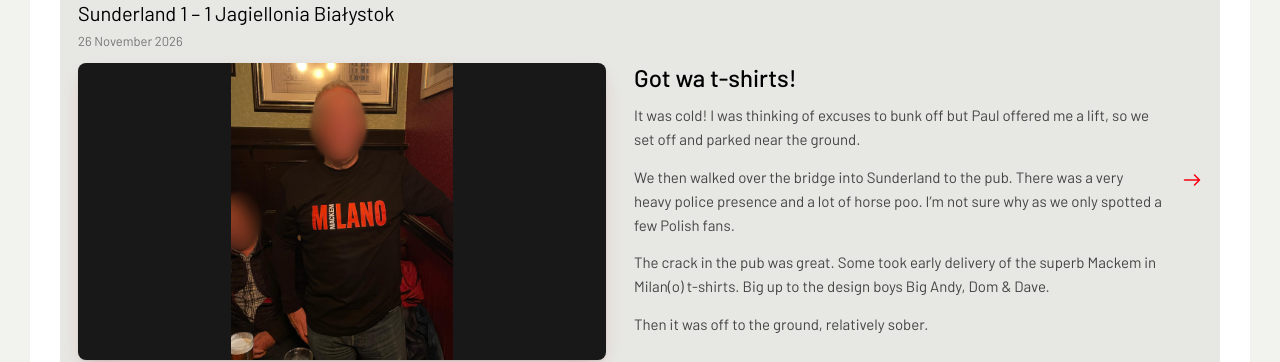
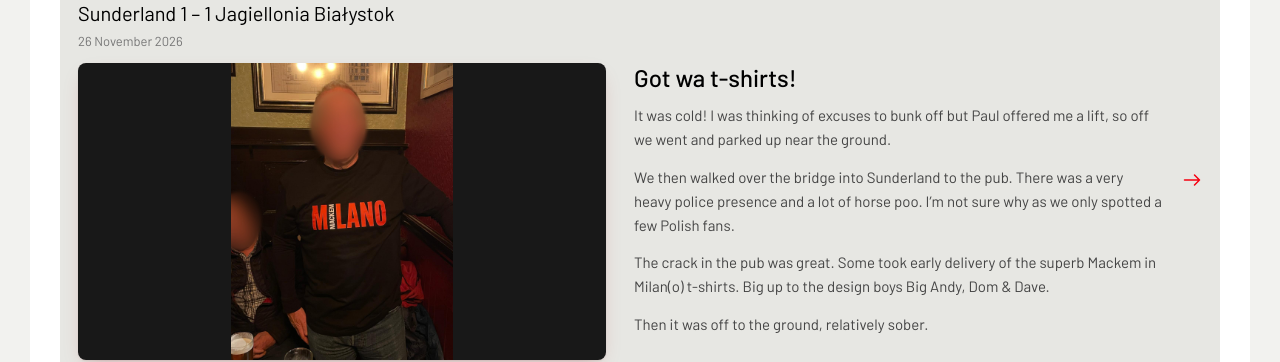
Before and after one commit to s41nty-ui/Saintly-ponderings, a Jekyll site: the page built from index.html, in a window 1280 px wide and 900 px high, scrolled down 801 px. Shown: the part 154-516 px from the top of the window. Built offline with Jekyll 4.4.1, drawn with Linux system fonts in a browser that asks for light colours; nearby versions of some CDN libraries.

Commit message:
Update _match-reports/jagiellonia.md (via Pages CMS)

```diff
--- a/_match-reports/jagiellonia.md
+++ b/_match-reports/jagiellonia.md
@@ -8,7 +8,7 @@ heading: Got wa t-shirts!
 image_position: 50% 50%
 image_background: "#181818"
 ---
-It was cold! I was thinking of excuses to bunk off but Paul offered me a lift, so we set off and parked near the ground.
+It was cold! I was thinking of excuses to bunk off but Paul offered me a lift, so off we went and parked up near the ground.
 
 We then walked over the bridge into Sunderland to the pub. There was a very heavy police presence and a lot of horse poo. I’m not sure why as we only spotted a few Polish fans.
 
```
